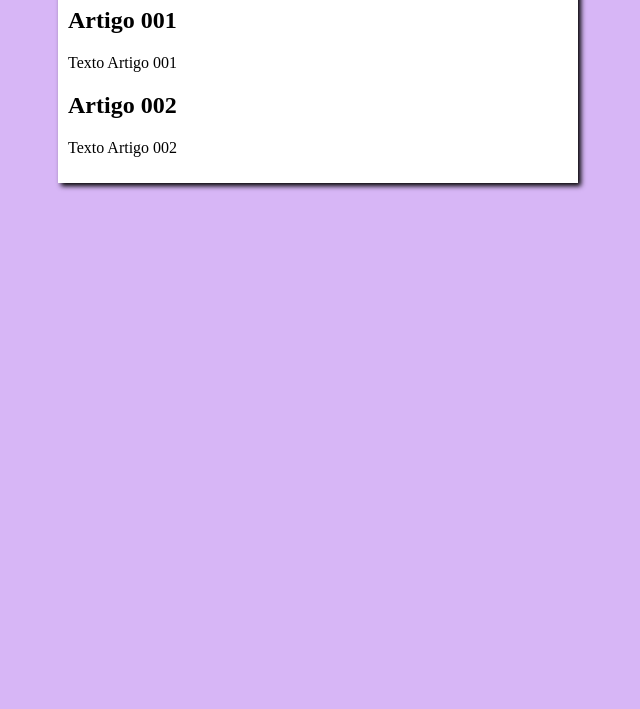
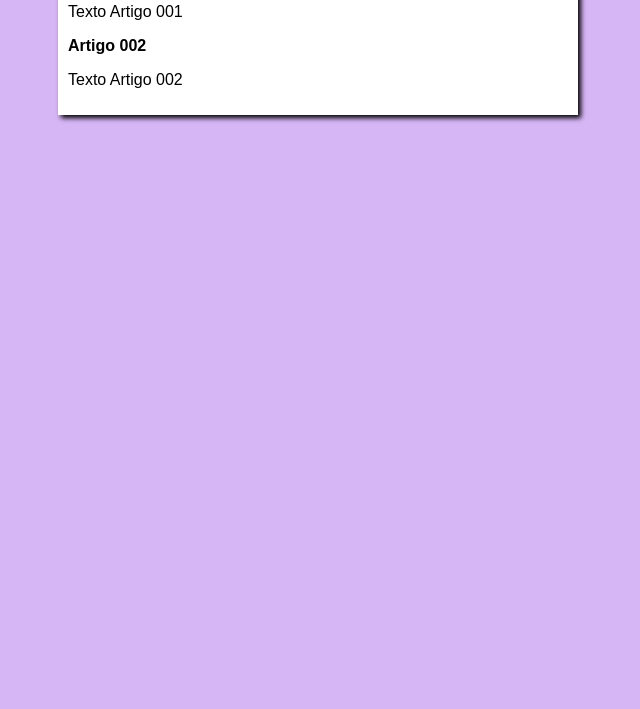
Before and after one commit to alvim452/projecto-site2, a plain HTML site: page index.html in a window 1280 px wide. Shown: the part 91-800 px from the top of the page, without its empty margins (322-962 px from the left). Drawn offline with Linux system fonts and the light colour scheme.

Commit message:
Update style.css

```diff
--- a/estilos/style.css
+++ b/estilos/style.css
@@ -1,4 +1,4 @@
-@ "UTF-8"
+@charset "UTF-8";
 *{
     font-family:Arial, Helvetica, sans-serif;
     font-size: 16px;
```
